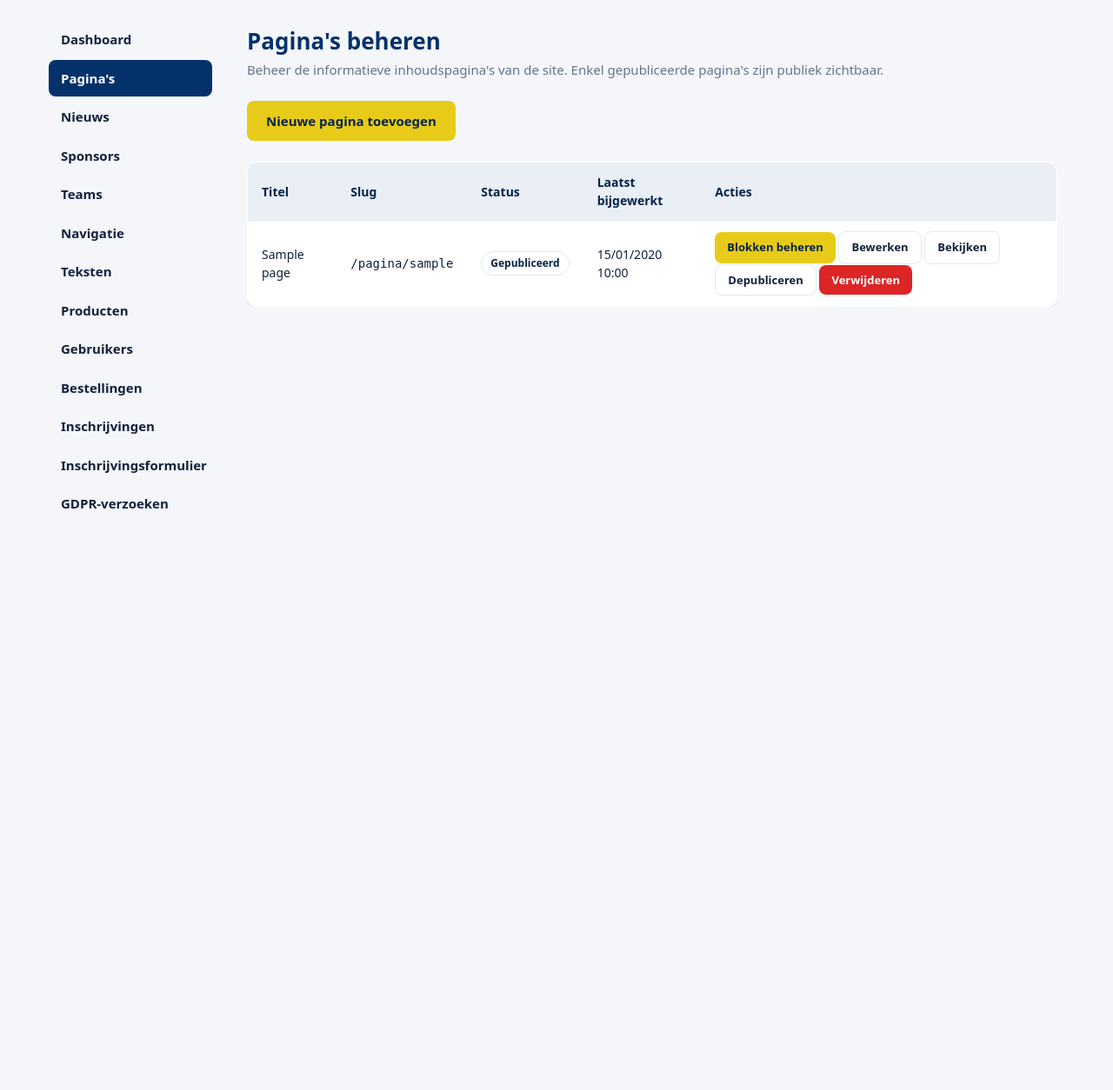
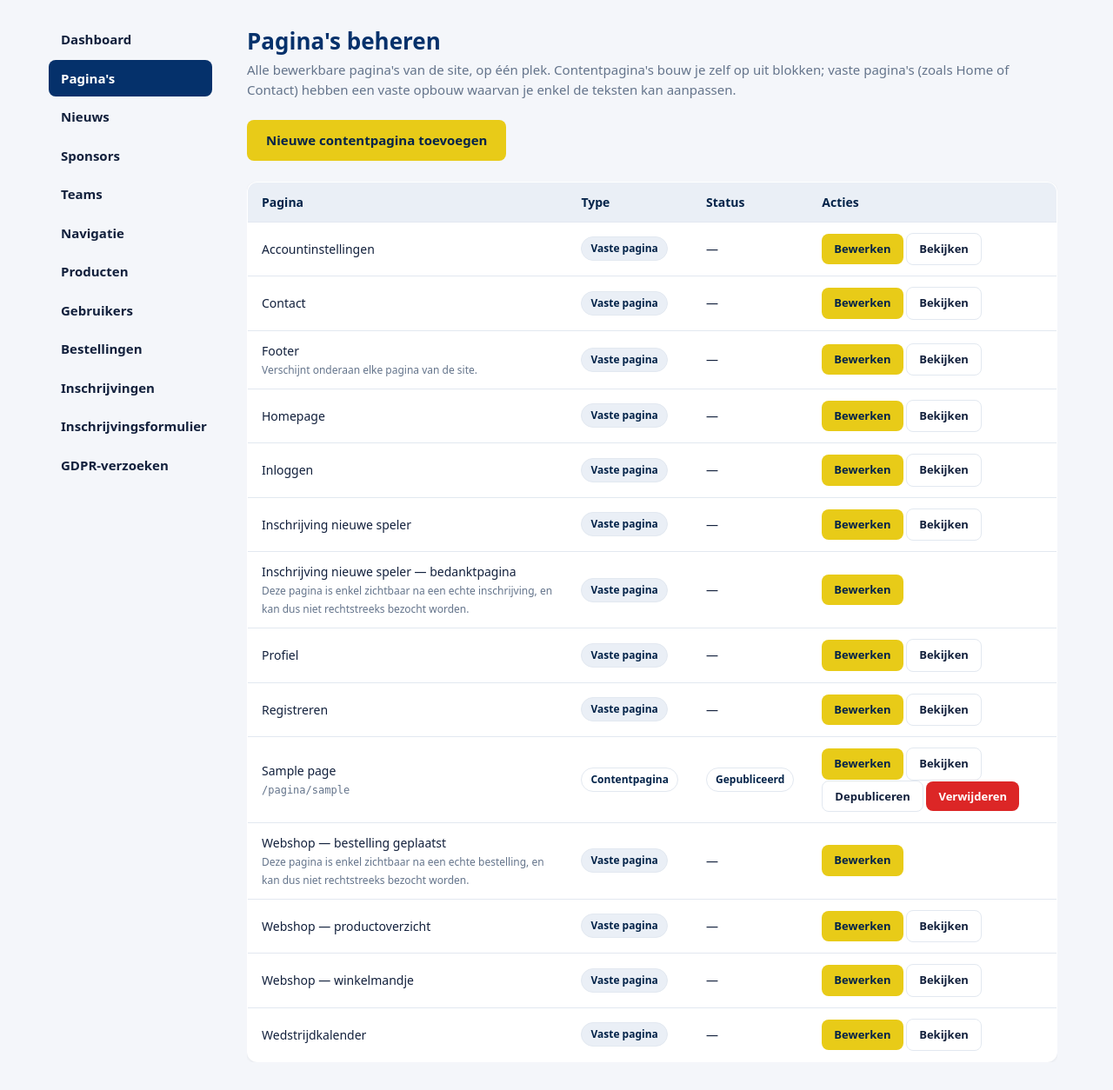
Before and after one commit to Robbokop008/handbalclub-v2, a Flask app: page /admin/pages in a window 1280 px wide. Shown: the part 60-1314 px from the top of the page at 87% size. Before the commit the page ends 645 px from the top, so only its background shows below. Run offline with Flask 3, Linux system fonts and the light colour scheme; the visitor is signed in with stand-in values (Sample User, id 1); tables that the repository leaves empty hold one stand-in row (values such as "Sample post").

Commit message:
Merge Pagina's and Teksten into one unified admin page-management screen
- The admin sidebar now has a single "Pagina's" entry instead of two
  separate "Pagina's"/"Teksten" tabs. The list shows all 24 editable
  pages together (11 content pages + 13 fixed/code-driven pages),
  sorted alphabetically with a badge distinguishing the two kinds.
- Content-page editing is now one screen (templates/admin/page_edit.html,
  replacing the separate page_form.html + page_blocks.html split):
  title/slug/hero-image/published sit in a collapsible settings panel
  above the same block-builder as before, so there's no more hopping
  between two URLs to fully edit one page.
- Fixed pages keep their existing per-page hero-text form, just reached
  from the same unified list now instead of a standalone "Teksten" tab.

```diff
--- a/routes/admin.py
+++ b/routes/admin.py
@@ -503,22 +503,6 @@ def delete_hoe_gehoord_optie(optie_id):
     return redirect(url_for("admin.inschrijvingsformulier"))
 
 
-@admin_bp.route("/site-teksten")
-@admin_required
-def site_teksten():
-    paginas = []
-    for pagina in SITE_TEXT_PAGINAS:
-        bekijk_url = None
-        if pagina["endpoint"]:
-            try:
-                bekijk_url = url_for(pagina["endpoint"])
-            except BuildError:
-                bekijk_url = None
-        paginas.append({**pagina, "bekijk_url": bekijk_url})
-
-    return render_template("admin/site_teksten.html", user=g.user, paginas=paginas)
-
-
 @admin_bp.route("/site-teksten/<slug>", methods=["GET", "POST"])
 @admin_required
 def edit_site_tekst(slug):
@@ -535,7 +519,7 @@ def edit_site_tekst(slug):
             else:
                 db.session.add(SiteText(sleutel=sleutel, omschrijving=omschrijving, waarde=nieuwe_waarde))
         db.session.commit()
-        return redirect(url_for("admin.site_teksten"))
+        return redirect(url_for("admin.pages"))
 
     waarden = get_site_teksten()
     velden = [(sleutel, omschrijving, waarden[sleutel]) for sleutel, omschrijving, _standaard_waarde in pagina["velden"]]
@@ -566,11 +550,28 @@ def toggle_gdpr_verwerkt(verzoek_id):
     return redirect(url_for("admin.gdpr_verzoeken"))
 
 
+def _vaste_pagina_rijen():
+    """Bouwt de rijen voor de 'vaste' (code-gedreven) pagina's uit
+    SITE_TEXT_PAGINAS, met een 'Bekijk pagina'-URL waar mogelijk - zie
+    utils/site_text.py."""
+    rijen = []
+    for pagina in SITE_TEXT_PAGINAS:
+        bekijk_url = None
+        if pagina["endpoint"]:
+            try:
+                bekijk_url = url_for(pagina["endpoint"])
+            except BuildError:
+                bekijk_url = None
+        rijen.append({"kind": "vast", "title": pagina["label"], "pagina": pagina, "bekijk_url": bekijk_url})
+    return rijen
+
+
 @admin_bp.route("/pages")
 @admin_required
 def pages():
-    all_pages = Page.query.order_by(Page.title).all()
-    return render_template("admin/pages_list.html", user=g.user, pages=all_pages)
+    content_rijen = [{"kind": "content", "title": p.title, "page": p} for p in Page.query.all()]
+    alle_rijen = sorted(content_rijen + _vaste_pagina_rijen(), key=lambda r: r["title"].lower())
+    return render_template("admin/pages_list.html", user=g.user, rijen=alle_rijen)
 
 
 @admin_bp.route("/pages/upload-image", methods=["POST"])
@@ -589,7 +590,7 @@ def upload_page_image():
 @admin_required
 def add_page():
     if request.method == "GET":
-        return render_template("admin/page_form.html", user=g.user, page=None)
+        return render_template("admin/page_form.html", user=g.user)
 
     title = (request.form.get("title") or "").strip()
     slug = _slugify(request.form.get("slug") or title)
@@ -610,16 +611,24 @@ def add_page():
         # verwijzen als de pagina nu niet aangemaakt wordt.
         _delete_uploaded_image(hero_image)
         return render_template(
-            "admin/page_form.html", user=g.user, page=None, error=error,
+            "admin/page_form.html", user=g.user, error=error,
             form_title=title, form_slug=slug, form_is_published=is_published,
         )
 
     page = Page(title=title, slug=slug, hero_image=hero_image, is_published=is_published)
     db.session.add(page)
     db.session.commit()
-    # Meteen doorrollen naar de blokken-builder: een pagina zonder inhoud
+    # Meteen doorrollen naar het bewerkscherm: een pagina zonder inhoud
     # heeft weinig nut, en dit is waar die inhoud voortaan opgebouwd wordt.
-    return redirect(url_for("admin.page_blocks", page_id=page.id))
+    return redirect(url_for("admin.edit_page", page_id=page.id))
+
+
+def _render_page_edit(page, **kwargs):
+    return render_template(
+        "admin/page_edit.html", user=g.user, page=page,
+        block_types=PAGE_BLOCK_TYPES, block_type_labels=PAGE_BLOCK_TYPE_LABELS,
+        block_summary=_block_summary, **kwargs,
+    )
 
 
 @admin_bp.route("/pages/<int:page_id>/edit", methods=["GET", "POST"])
@@ -630,7 +639,7 @@ def edit_page(page_id):
         return redirect(url_for("admin.pages"))
 
     if request.method == "GET":
-        return render_template("admin/page_form.html", user=g.user, page=page)
+        return _render_page_edit(page)
 
     title = (request.form.get("title") or "").strip()
     slug = _slugify(request.form.get("slug") or title)
@@ -645,10 +654,7 @@ def edit_page(page_id):
         error = f"Er bestaat al een andere pagina met slug '{slug}'. Kies een andere titel of slug."
 
     if error:
-        return render_template(
-            "admin/page_form.html", user=g.user, page=page, error=error,
-            form_title=title, form_slug=slug, form_is_published=is_published,
-        )
+        return _render_page_edit(page, error=error, form_title=title, form_slug=slug, form_is_published=is_published)
 
     page.title = title
     page.slug = slug
@@ -660,7 +666,7 @@ def edit_page(page_id):
         page.hero_image = new_image
 
     db.session.commit()
-    return redirect(url_for("admin.pages"))
+    return redirect(url_for("admin.edit_page", page_id=page.id))
 
 
 @admin_bp.route("/pages/<int:page_id>/toggle_published", methods=["POST"])
@@ -688,8 +694,9 @@ def delete_page(page_id):
             f"via {labels}. Verwijder of wijzig eerst dat navigatie-item op de "
             f"Navigatie-pagina, dan kan de pagina hierna wel verwijderd worden."
         )
-        all_pages = Page.query.order_by(Page.title).all()
-        return render_template("admin/pages_list.html", user=g.user, pages=all_pages, error=error)
+        content_rijen = [{"kind": "content", "title": p.title, "page": p} for p in Page.query.all()]
+        alle_rijen = sorted(content_rijen + _vaste_pagina_rijen(), key=lambda r: r["title"].lower())
+        return render_template("admin/pages_list.html", user=g.user, rijen=alle_rijen, error=error)
 
     for block in page.blocks:
         for filename in block_afbeeldingsbestanden(block):
@@ -698,19 +705,6 @@ def delete_page(page_id):
     db.session.delete(page)   # cascadeert naar PageBlock-rijen (Page.blocks-relationship)
     db.session.commit()
     return redirect(url_for("admin.pages"))
-
-
-@admin_bp.route("/pages/<int:page_id>/blocks")
-@admin_required
-def page_blocks(page_id):
-    page = Page.query.get(page_id)
-    if page is None:
-        return redirect(url_for("admin.pages"))
-    return render_template(
-        "admin/page_blocks.html", user=g.user, page=page,
-        block_types=PAGE_BLOCK_TYPES, block_type_labels=PAGE_BLOCK_TYPE_LABELS,
-        block_summary=_block_summary,
-    )
 
 
 @admin_bp.route("/pages/<int:page_id>/blocks/add/<block_type>", methods=["GET", "POST"])
@@ -737,7 +731,7 @@ def add_page_block(page_id, block_type):
     blok = PageBlock(page_id=page.id, block_type=block_type, position=_next_block_position(page.id), data=data)
     db.session.add(blok)
     db.session.commit()
-    return redirect(url_for("admin.page_blocks", page_id=page.id))
+    return redirect(url_for("admin.edit_page", page_id=page.id))
 
 
 @admin_bp.route("/pages/<int:page_id>/blocks/<int:block_id>/edit", methods=["GET", "POST"])
@@ -764,7 +758,7 @@ def edit_page_block(page_id, block_id):
 
     block.data = data
     db.session.commit()
-    return redirect(url_for("admin.page_blocks", page_id=page.id))
+    return redirect(url_for("admin.edit_page", page_id=page.id))
 
 
 @admin_bp.route("/pages/<int:page_id>/blocks/<int:block_id>/delete", methods=["POST"])
@@ -776,7 +770,7 @@ def delete_page_block(page_id, block_id):
             _delete_uploaded_image(filename)
         db.session.delete(block)
         db.session.commit()
-    return redirect(url_for("admin.page_blocks", page_id=page_id))
+    return redirect(url_for("admin.edit_page", page_id=page_id))
 
 
 @admin_bp.route("/pages/<int:page_id>/blocks/reorder", methods=["POST"])
--- a/templates/admin/_shell.html
+++ b/templates/admin/_shell.html
@@ -22,12 +22,11 @@
     <div class="admin-layout">
         <nav class="admin-sidebar">
             <a class="admin-sidebar-link{{ ' active' if ep == 'admin.dashboard' else '' }}" href="{{ url_for('admin.dashboard') }}">Dashboard</a>
-            <a class="admin-sidebar-link{{ ' active' if 'page' in ep else '' }}" href="{{ url_for('admin.pages') }}">Pagina's</a>
+            <a class="admin-sidebar-link{{ ' active' if 'page' in ep or 'site_tekst' in ep else '' }}" href="{{ url_for('admin.pages') }}">Pagina's</a>
             <a class="admin-sidebar-link{{ ' active' if 'nieuws' in ep else '' }}" href="{{ url_for('admin.nieuws') }}">Nieuws</a>
             <a class="admin-sidebar-link{{ ' active' if 'sponsor' in ep else '' }}" href="{{ url_for('admin.sponsors') }}">Sponsors</a>
             <a class="admin-sidebar-link{{ ' active' if 'team' in ep else '' }}" href="{{ url_for('admin.teams') }}">Teams</a>
             <a class="admin-sidebar-link{{ ' active' if 'nav' in ep else '' }}" href="{{ url_for('admin.navigation') }}">Navigatie</a>
-            <a class="admin-sidebar-link{{ ' active' if 'site_tekst' in ep else '' }}" href="{{ url_for('admin.site_teksten') }}">Teksten</a>
             <a class="admin-sidebar-link{{ ' active' if 'product' in ep or 'variant' in ep else '' }}" href="{{ url_for('admin.products') }}">Producten</a>
             <a class="admin-sidebar-link{{ ' active' if ep == 'admin.users' else '' }}" href="{{ url_for('admin.users') }}">Gebruikers</a>
             <a class="admin-sidebar-link{{ ' active' if 'order' in ep else '' }}" href="{{ url_for('admin.orders') }}">Bestellingen</a>
--- a/templates/admin/page_block_form.html
+++ b/templates/admin/page_block_form.html
@@ -31,7 +31,7 @@
 
 <div class="admin-page-header">
     <h1>{{ block_type_label }}</h1>
-    <p><a href="{{ url_for('admin.page_blocks', page_id=page.id) }}">&larr; Terug naar blokken van "{{ page.title }}"</a></p>
+    <p><a href="{{ url_for('admin.edit_page', page_id=page.id) }}">&larr; Terug naar "{{ page.title }}"</a></p>
 </div>
 
 <section class="section">
@@ -127,7 +127,7 @@
 
         <div class="form-actions">
             <button type="submit" class="admin-button">Opslaan</button>
-            <a href="{{ url_for('admin.page_blocks', page_id=page.id) }}" class="btn btn-secondary">Annuleren</a>
+            <a href="{{ url_for('admin.edit_page', page_id=page.id) }}" class="btn btn-secondary">Annuleren</a>
         </div>
     </form>
 </section>
--- a/templates/admin/pages_list.html
+++ b/templates/admin/pages_list.html
@@ -2,10 +2,17 @@
 
 {% block title %}Adminpagina - Pagina's{% endblock %}
 
+{% block extra_head %}
+<style>
+  .page-kind-badge { display: inline-block; background: var(--white); border: 1px solid var(--border); color: var(--blue-dark); font-size: 12px; font-weight: 700; padding: 4px 10px; border-radius: 999px; }
+  .page-kind-badge.vast { background: var(--blue-light); color: var(--blue-dark); }
+</style>
+{% endblock %}
+
 {% block admin_content %}
 <div class="admin-page-header">
     <h1>Pagina's beheren</h1>
-    <p>Beheer de informatieve inhoudspagina's van de site. Enkel gepubliceerde pagina's zijn publiek zichtbaar.</p>
+    <p>Alle bewerkbare pagina's van de site, op één plek. Contentpagina's bouw je zelf op uit blokken; vaste pagina's (zoals Home of Contact) hebben een vaste opbouw waarvan je enkel de teksten kan aanpassen.</p>
 </div>
 
 <section class="section">
@@ -13,53 +20,61 @@
     <p class="alert alert-error" style="margin-bottom:20px;">{{ error }}</p>
     {% endif %}
 
-    <a href="{{ url_for('admin.add_page') }}" class="admin-button" style="display:inline-block;margin-bottom:24px;">Nieuwe pagina toevoegen</a>
+    <a href="{{ url_for('admin.add_page') }}" class="admin-button" style="display:inline-block;margin-bottom:24px;">Nieuwe contentpagina toevoegen</a>
 
-    {% if pages %}
     <div class="table-wrap">
         <table class="admin-table">
             <thead>
                 <tr>
-                    <th>Titel</th>
-                    <th>Slug</th>
+                    <th>Pagina</th>
+                    <th>Type</th>
                     <th>Status</th>
-                    <th>Laatst bijgewerkt</th>
                     <th>Acties</th>
                 </tr>
             </thead>
             <tbody>
-                {% for page in pages %}
+                {% for rij in rijen %}
                 <tr>
-                    <td>{{ page.title }}</td>
-                    <td><code>/pagina/{{ page.slug }}</code></td>
-                    <td><span class="order-status-badge">{{ 'Gepubliceerd' if page.is_published else 'Concept' }}</span></td>
-                    <td>{{ page.updated_at.strftime('%d/%m/%Y %H:%M') if page.updated_at else '—' }}</td>
+                    {% if rij.kind == 'content' %}
+                    <td>{{ rij.page.title }}<br><code style="font-size:12px;color:var(--muted);">/pagina/{{ rij.page.slug }}</code></td>
+                    <td><span class="page-kind-badge">Contentpagina</span></td>
+                    <td><span class="order-status-badge">{{ 'Gepubliceerd' if rij.page.is_published else 'Concept' }}</span></td>
                     <td>
-                        <a href="{{ url_for('admin.page_blocks', page_id=page.id) }}" class="admin-button btn-sm">Blokken beheren</a>
-                        <a href="{{ url_for('admin.edit_page', page_id=page.id) }}" class="btn btn-secondary btn-sm">Bewerken</a>
-                        {% if page.is_published %}
-                        <a href="{{ url_for('pages.view', slug=page.slug) }}" class="btn btn-secondary btn-sm" target="_blank" rel="noopener">Bekijken</a>
+                        <a href="{{ url_for('admin.edit_page', page_id=rij.page.id) }}" class="admin-button btn-sm">Bewerken</a>
+                        {% if rij.page.is_published %}
+                        <a href="{{ url_for('pages.view', slug=rij.page.slug) }}" class="btn btn-secondary btn-sm" target="_blank" rel="noopener">Bekijken</a>
                         {% endif %}
-                        <form action="{{ url_for('admin.toggle_page_published', page_id=page.id) }}" method="post" style="display:inline;">
+                        <form action="{{ url_for('admin.toggle_page_published', page_id=rij.page.id) }}" method="post" style="display:inline;">
                             <input type="hidden" name="csrf_token" value="{{ csrf_token() }}">
-                            {% if page.is_published %}
+                            {% if rij.page.is_published %}
                             <button type="submit" class="btn btn-secondary btn-sm">Depubliceren</button>
                             {% else %}
                             <button type="submit" class="admin-button btn-sm">Publiceren</button>
                             {% endif %}
                         </form>
-                        <form action="{{ url_for('admin.delete_page', page_id=page.id) }}" method="post" style="display:inline;">
+                        <form action="{{ url_for('admin.delete_page', page_id=rij.page.id) }}" method="post" style="display:inline;">
                             <input type="hidden" name="csrf_token" value="{{ csrf_token() }}">
                             <button type="submit" class="btn btn-danger btn-sm" onclick="return confirm('Deze pagina definitief verwijderen?');">Verwijderen</button>
                         </form>
                     </td>
+                    {% else %}
+                    <td>
+                        {{ rij.pagina.label }}
+                        {% if rij.pagina.opmerking %}<br><span class="muted" style="font-size:12px;">{{ rij.pagina.opmerking }}</span>{% endif %}
+                    </td>
+                    <td><span class="page-kind-badge vast">Vaste pagina</span></td>
+                    <td>—</td>
+                    <td>
+                        <a href="{{ url_for('admin.edit_site_tekst', slug=rij.pagina.slug) }}" class="admin-button btn-sm">Bewerken</a>
+                        {% if rij.bekijk_url %}
+                        <a href="{{ rij.bekijk_url }}" class="btn btn-secondary btn-sm" target="_blank" rel="noopener">Bekijken</a>
+                        {% endif %}
+                    </td>
+                    {% endif %}
                 </tr>
                 {% endfor %}
             </tbody>
         </table>
     </div>
-    {% else %}
-        <p>Er zijn nog geen pagina's aangemaakt.</p>
-    {% endif %}
 </section>
 {% endblock %}
```
Also changed, not shown: templates/admin/page_edit.html (renamed from templates/admin/page_blocks.html, +41 -3 lines), templates/admin/page_form.html (+8 -13 lines), templates/admin/site_tekst_form.html (+6 -3 lines), templates/admin/site_teksten.html (deleted, +0 -39 lines).
